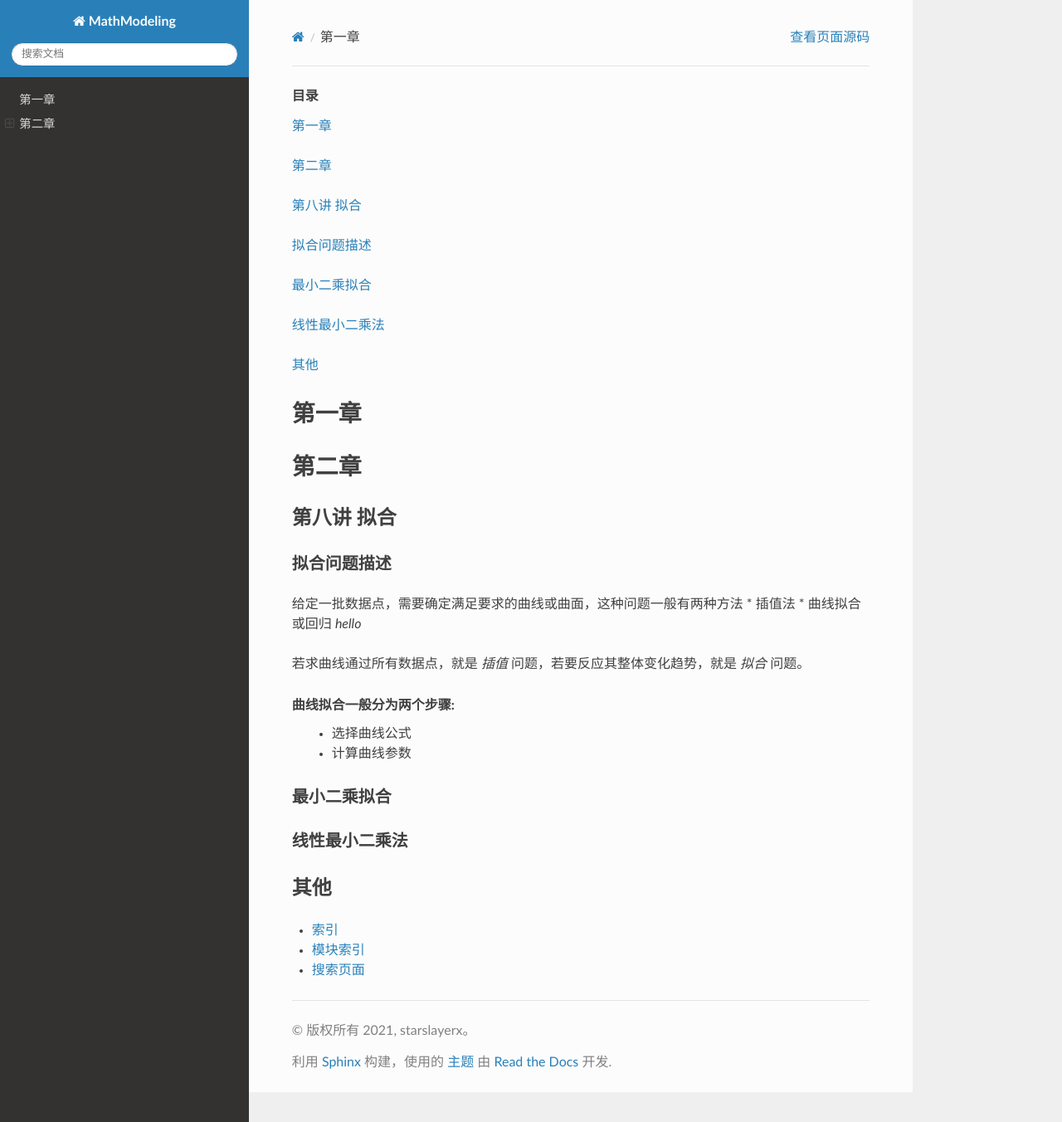
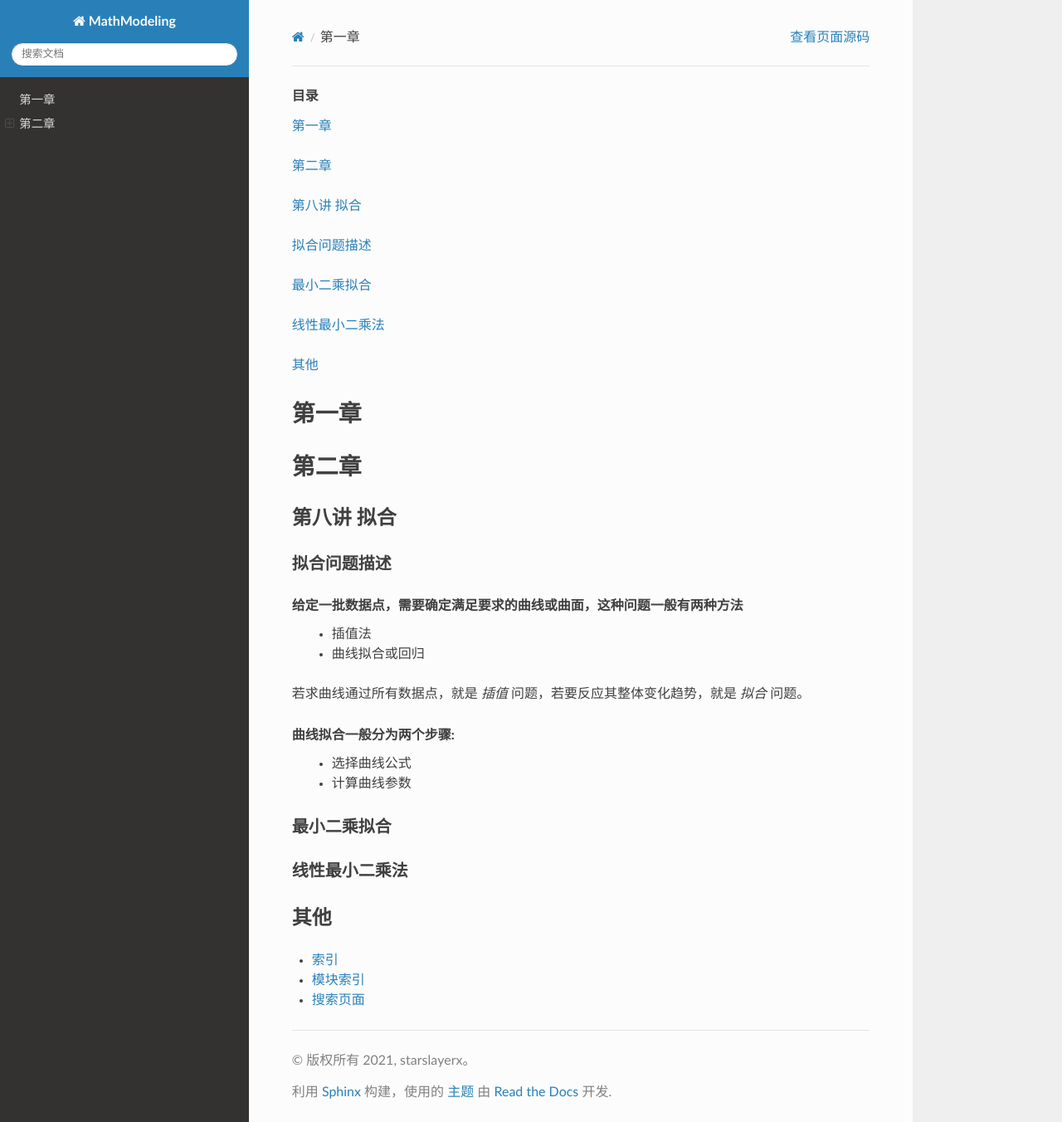
Before and after one commit to Starslayerx/MathModeling, a Sphinx documentation site: the page built from docs/source/index.rst, in a window 1280 px wide and 1352 px high. Shown: the whole window at 83% size. Built offline with Sphinx 7.4.7 and the Read the Docs theme 2.0.0, drawn with Linux system fonts in a browser that asks for light colours.

Commit message:
Update index.rst

```diff
--- a/docs/source/index.rst
+++ b/docs/source/index.rst
@@ -24,9 +24,8 @@
 ============
 
 给定一批数据点，需要确定满足要求的曲线或曲面，这种问题一般有两种方法
-* 插值法
-* 曲线拟合或回归
-*hello*
+ * 插值法
+ * 曲线拟合或回归
 
 若求曲线通过所有数据点，就是 *插值* 问题，若要反应其整体变化趋势，就是 *拟合* 问题。
 
```
